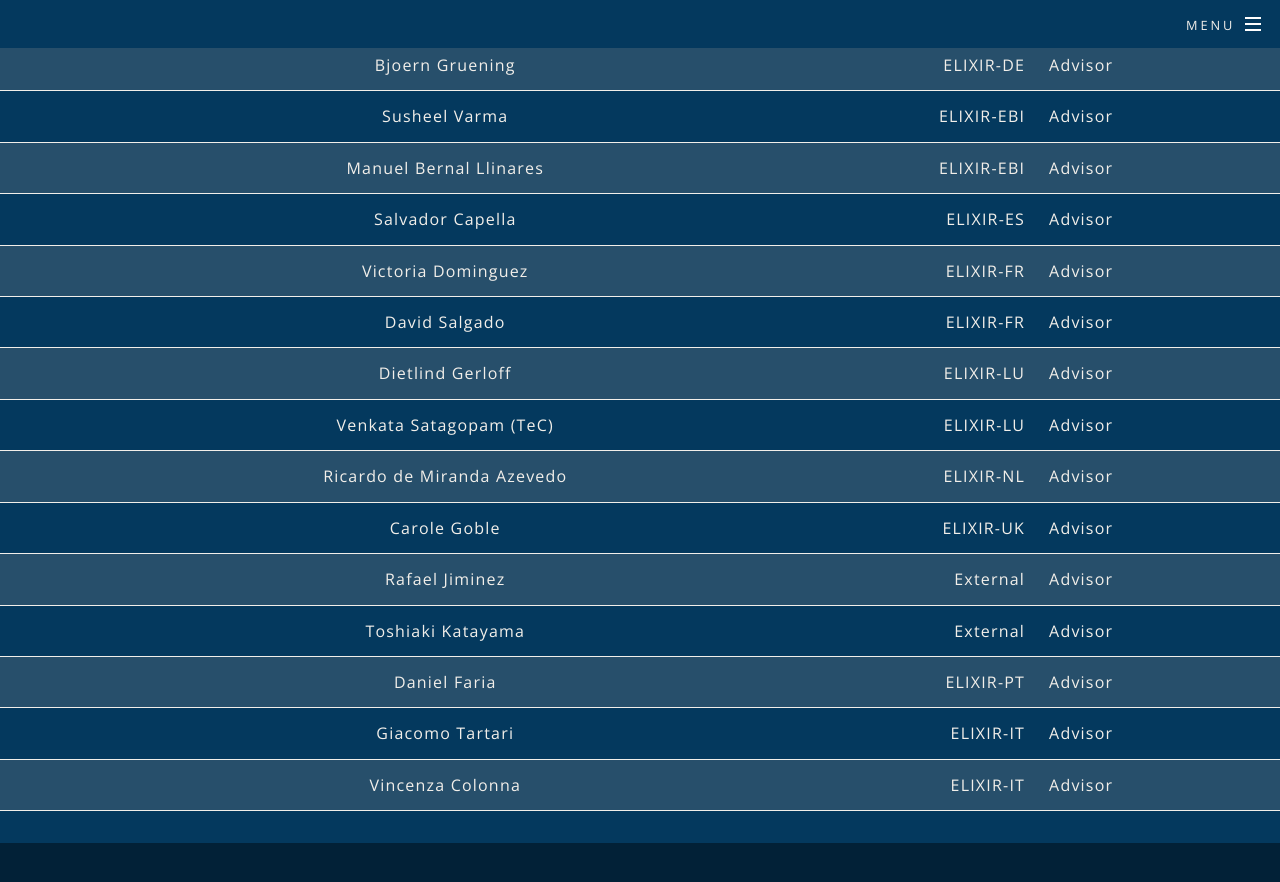
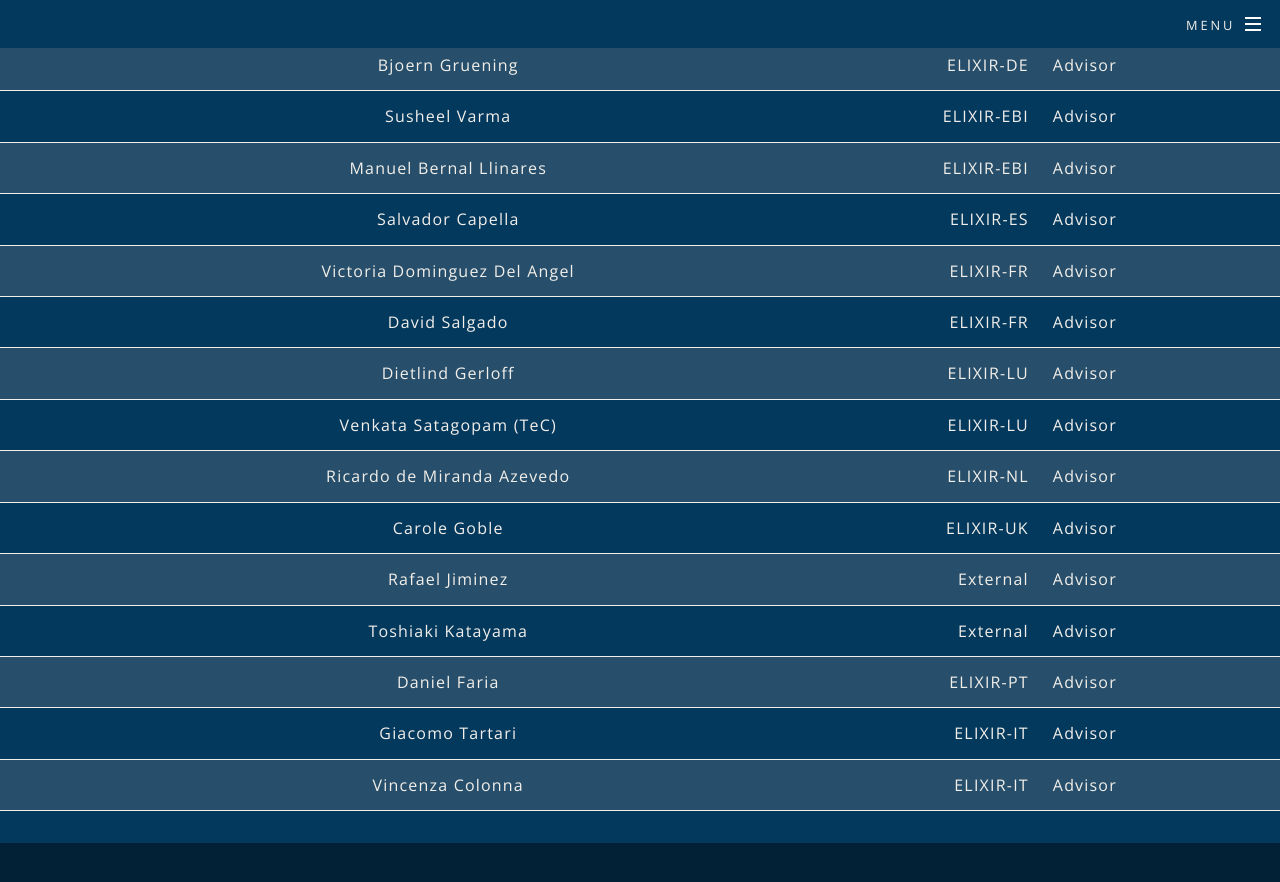
Before and after one commit to elixir-europe/biohackathon-europe-2019, a Jekyll site: the page built from _committee/updated committee-1.md, in a window 1280 px wide and 900 px high, scrolled down 415 px. Shown: the top 882 px of the window. Built offline with Jekyll 4.4.1, drawn with Linux system fonts in a browser that asks for light colours; nearby versions of some CDN libraries.

Commit message:
Update updated committee-1.md

```diff
--- a/_committee/updated committee-1.md
+++ b/_committee/updated committee-1.md
@@ -17,7 +17,7 @@
 | Susheel Varma              | ELIXIR-EBI  | Advisor    |
 | Manuel Bernal Llinares     | ELIXIR-EBI  | Advisor    |
 | Salvador Capella           | ELIXIR-ES   | Advisor    |
-| Victoria Dominguez         | ELIXIR-FR   | Advisor    |
+| Victoria Dominguez Del Angel         | ELIXIR-FR   | Advisor    |
 | David Salgado              | ELIXIR-FR   | Advisor    |
 | Dietlind Gerloff           | ELIXIR-LU   | Advisor    |
 | Venkata Satagopam (TeC)    | ELIXIR-LU   | Advisor    |
```
